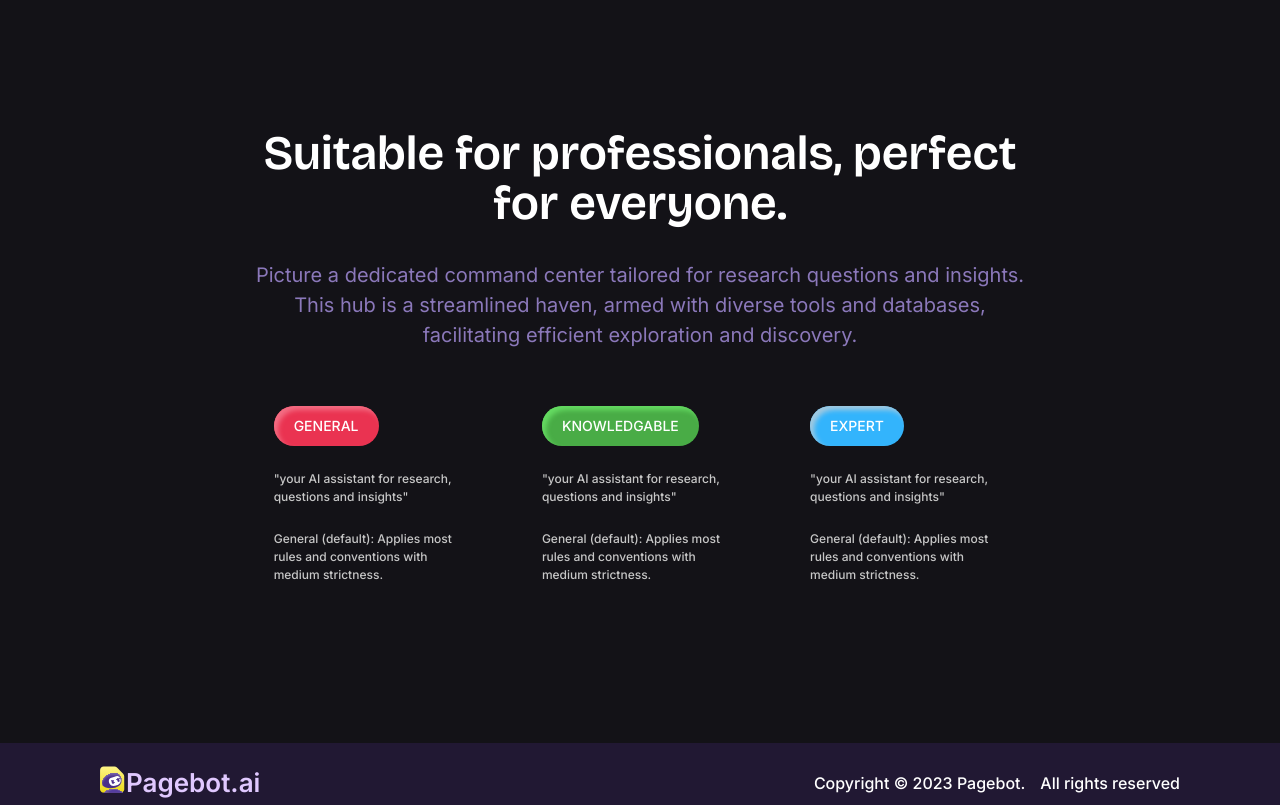
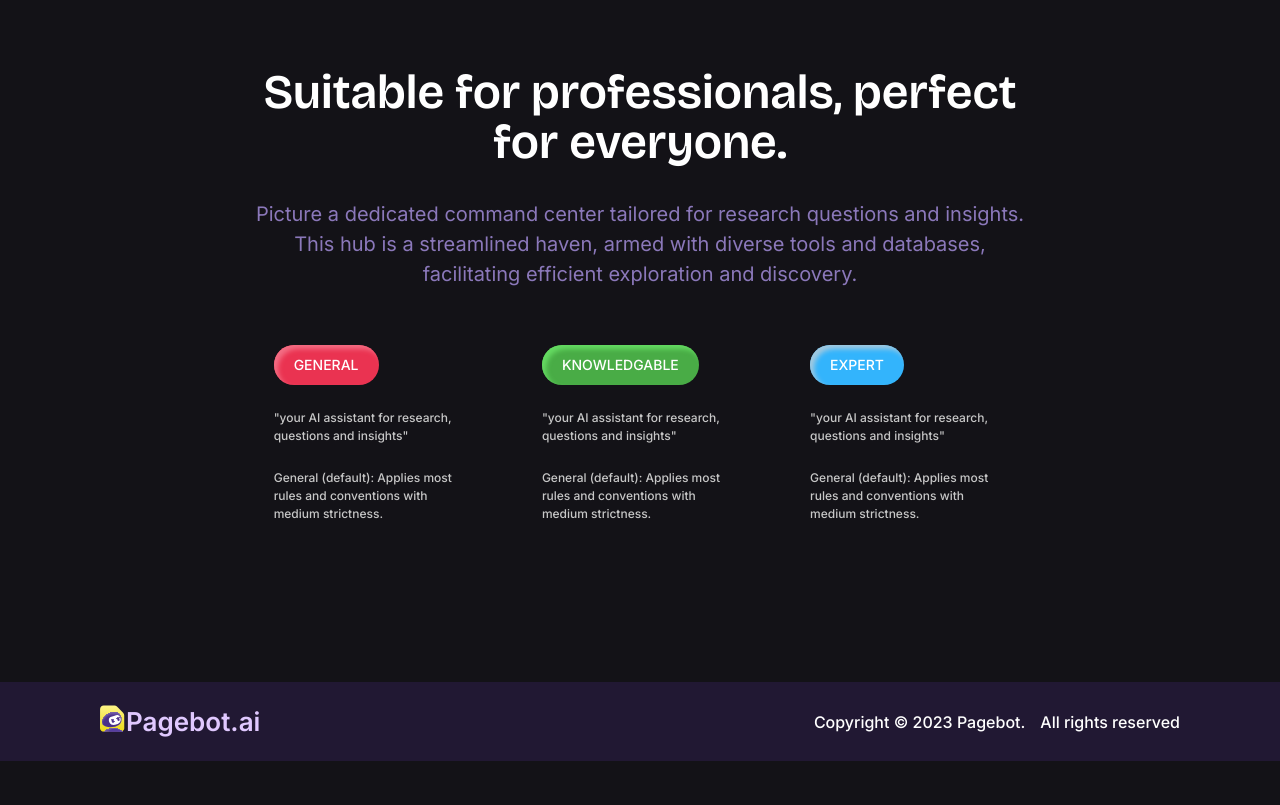
Before and after one commit to mashami/pagebot.ai, a Next.js app: page / in a window 1280 px wide. Shown: the part 3500-4305 px from the top of the page. After the commit the page ends 4261 px from the top, so only its background shows below. Built offline with nearby package versions, Linux system fonts and the light colour scheme.

Commit message:
fixed:changes on the about section

```diff
--- a/src/components/HomeSections /AboutSection/AboutSection.tsx
+++ b/src/components/HomeSections /AboutSection/AboutSection.tsx
@@ -5,15 +5,14 @@ import HeadAbout from "./HeadAbout"
 
 const AboutSection = () => {
   return (
-    <div>
     <div className="text-center md:w-[780.7px] w-full mx-auto space-y-8 md:px-0 px-8">
       <h3 className="md:text-[48px] text-[30px] text-white font-semibold font-bricolage_Grotesque leading-[50px]">
         Suitable for professionals, perfect for everyone.
       </h3>
       <p className="text-[20px] text-[#8B78BA] leading-[30px]">
         Picture a dedicated command center tailored for research questions and
-          insights. This hub is a streamlined haven, armed with diverse tools
-          and databases, facilitating efficient exploration and discovery.
+        insights. This hub is a streamlined haven, armed with diverse tools and
+        databases, facilitating efficient exploration and discovery.
       </p>
       <div className="grid md:grid-cols-3 grid-cols-1 md:pr-0 pr-24 gap-6">
         <div className="p-6 space-y-6">
@@ -69,7 +68,6 @@ const AboutSection = () => {
         </div>
       </div>
     </div>
-    </div>
   )
 }
 
--- a/src/components/HomeSections /PriceSection/PriceSection.tsx
+++ b/src/components/HomeSections /PriceSection/PriceSection.tsx
@@ -21,7 +21,7 @@ const PriceSection = () => {
     <section className="relative bg-[#131217] ">
       <PriceBackground className="absolute top-0 right-0 left-0" />
 
-      <div className="md:container px-8 md:py-[211px] py-[118px] grid md:grid-cols-2 grid-cols-1 gap-[72px]">
+      <div className="md:container px-8 md:pt-[211px] md:pb-[150px] py-[118px] grid md:grid-cols-2 grid-cols-1 gap-[72px]">
         <div className="space-y-6 select-none">
           <h2 className="text-white text-[48px] font-bricolage_Grotesque font-semibold leading-[48px]">
             {" "}
```
Lines whose indentation alone changed are shown as unchanged.
